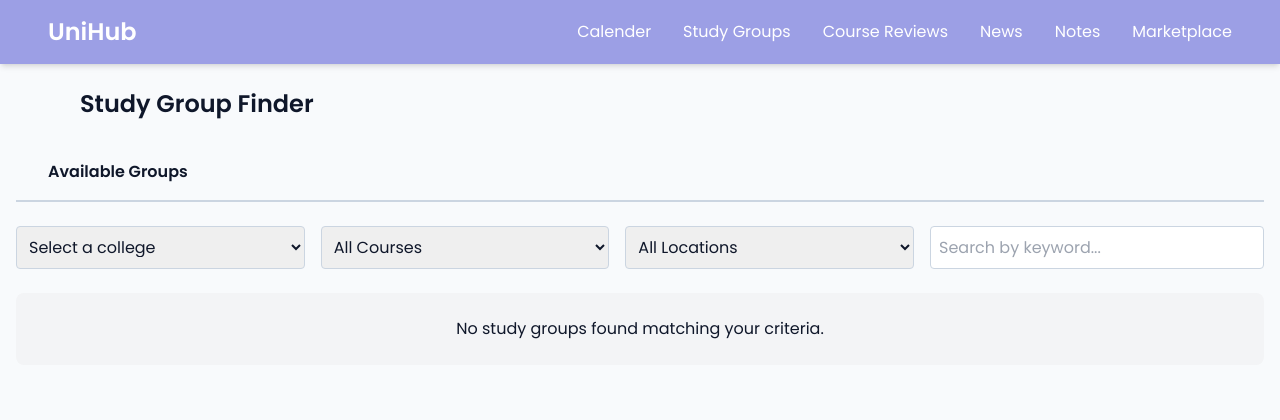
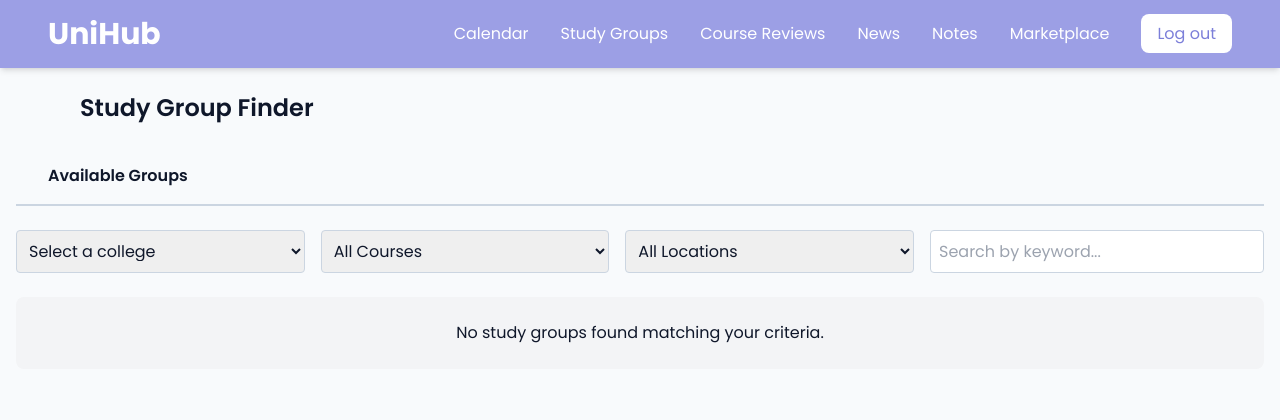
Before and after one commit to 19f6/ITCS333-project7, a PHP site: page /study-group/study-groups.php in a window 1280 px wide. Shown: the top 420 px of the page. Run offline with PHP 8.4, Linux system fonts and the light colour scheme; the visitor is signed in with stand-in values (Sample User, id 1); data that the repository does not hold is empty; some libraries are stand-ins or nearby versions.

Commit message:
navbar component

```diff
--- /dev/null
+++ b/nav.php
@@ -0,0 +1,31 @@
+<?php
+if (session_status() === PHP_SESSION_NONE) {
+    session_start();
+}
+?>
+
+<nav class="flex justify-between items-center flex-wrap px-12 py-4 bg-[#9C9FE5] shadow-md">
+  <a class="text-white text-3xl font-bold no-underline" href="/ITCS333-project7/index.php">UniHub</a>
+  <div class="flex items-center">
+    <ul class="flex flex-wrap list-none gap-8 mt-4 md:mt-0">
+      <li><a href="/ITCS333-project7/event calander/event.html" class="text-white font-medium hover:text-[#7c7fd9] transition-colors">Calendar</a></li>
+      <li><a href="/ITCS333-project7/study-group/study-groups.php" class="text-white font-medium hover:text-[#7c7fd9] transition-colors">Study Groups</a></li>
+      <li><a href="/ITCS333-project7/course reviews/CourseReviews.html" class="text-white font-medium hover:text-[#7c7fd9] transition-colors">Course Reviews</a></li>
+      <li><a href="/ITCS333-project7//Campus-News/index.html" class="text-white font-medium hover:text-[#7c7fd9] transition-colors">News</a></li>
+      <li><a href="/ITCS333-project7//Course Notes/index.html" class="text-white font-medium hover:text-[#7c7fd9] transition-colors">Notes</a></li>
+      <li><a href="/ITCS333-project7//StudentMarketPlace/index.html" class="text-white font-medium hover:text-[#7c7fd9] transition-colors">Marketplace</a></li>
+
+      <?php if (isset($_SESSION['user_id'])): ?>
+        <!-- Logout Button -->
+        <li>
+          <a href="login.php" class="bg-white text-[#7c7fd9] font-medium px-4 py-2 rounded-lg hover:bg-gray-100 transition-colors">Log out</a>
+        </li>
+      <?php else: ?>
+        <!-- Login Button -->
+        <li>
+          <a href="login.php" class="bg-white text-[#7c7fd9] font-medium px-4 py-2 rounded-lg hover:bg-gray-100 transition-colors">Login</a>
+        </li>
+      <?php endif; ?>
+    </ul>
+  </div>
+</nav>
--- a/study-group/study-groups.php
+++ b/study-group/study-groups.php
@@ -16,25 +16,8 @@
     <script src="js/tailwind.js" defer></script>
 </head>
 <body class="bg-background font-poppins text-textDark">
-
-    <nav id="navbar" class="flex w-full justify-between items-center flex-wrap p-4 md:px-12 shadow-md bg-primary">
-        <div class="flex justify-between items-center w-full md:w-auto">
-            <a class="home text-2xl font-semibold text-textLight no-underline" href="#home">UniHub</a>
-            <button id="menu-toggle" class="md:hidden text-textLight focus:outline-none">
-                <svg xmlns="http://www.w3.org/2000/svg" class="h-6 w-6" fill="none" viewBox="0 0 24 24" stroke="currentColor">
-                    <path stroke-linecap="round" stroke-linejoin="round" stroke-width="2" d="M4 6h16M4 12h16M4 18h16" />
-                </svg>
-            </button>
-        </div>
-        <ul id="menu-items" class="hidden md:flex flex-col md:flex-row list-none p-0 m-0 gap-2 md:gap-8 w-full md:w-auto mt-4 md:mt-0">
-            <li><a href="../event calander/event.html" class="text-textLight no-underline py-2 block md:inline transition-colors hover:text-secondary">Calender</a></li>
-            <li><a href="../study-group/study-groups.html" class="text-textLight no-underline py-2 block md:inline transition-colors hover:text-secondary">Study Groups</a></li>
-            <li><a href="../course reviews/CourseReviews.html" class="text-textLight no-underline py-2 block md:inline transition-colors hover:text-secondary">Course Reviews</a></li>
-            <li><a href="../Campus-News/index.html" class="text-textLight no-underline py-2 block md:inline transition-colors hover:text-secondary">News</a></li>
-            <li><a href="../Course Notes/index.html" class="text-textLight no-underline py-2 block md:inline transition-colors hover:text-secondary">Notes</a></li>
-            <li><a href="../StudentMarketPlace/index.html" class="text-textLight no-underline py-2 block md:inline transition-colors hover:text-secondary">Marketplace</a></li>
-        </ul>
-    </nav>
+    <!-- Navbar -->
+    <?php include '../nav.php'; ?>
 
     <div class="flex flex-col items-start">
         <div class="w-full px-5 md:px-20 my-6">
```
Also changed, not shown: index.php (+1 -31 lines), study-group/group-details.php (+2 -11 lines).
